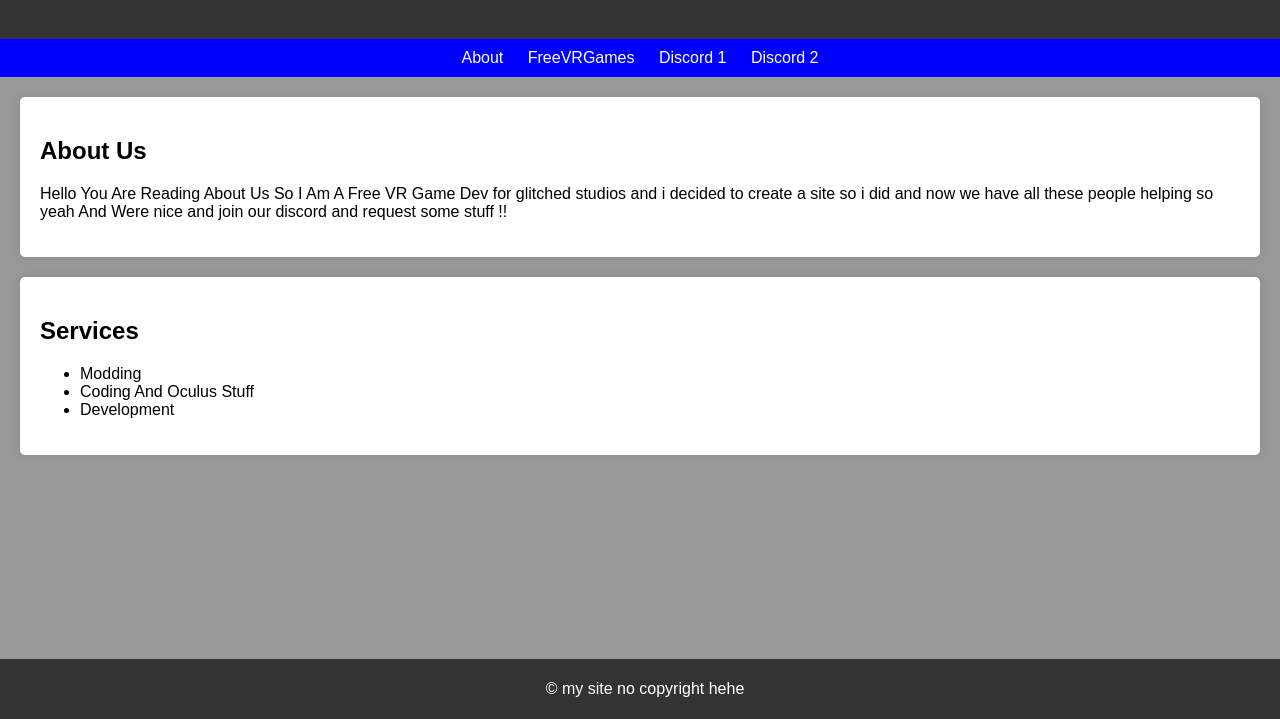
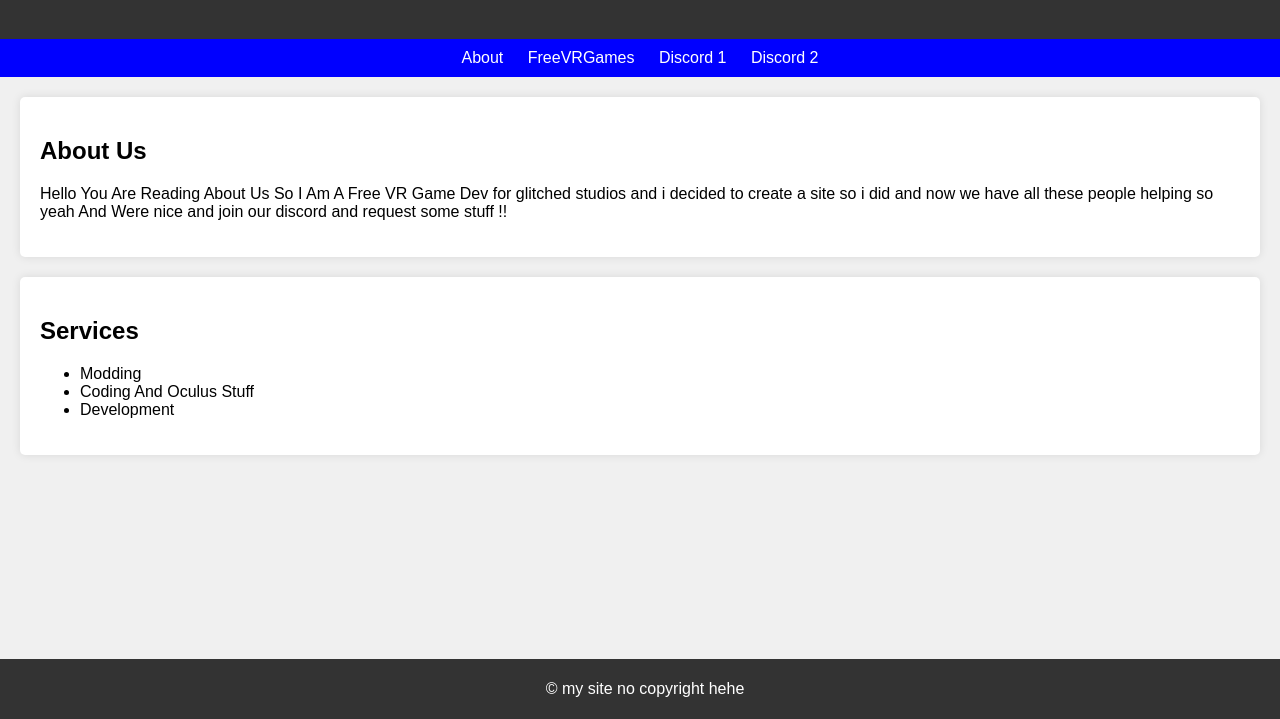
Before and after one commit to Glitched-Studios-Offical/Official-Website, a plain HTML site: page Andrews-House/about us/index.html in a window 1280 px wide. Shown: the part 81-800 px from the top of the page. Drawn offline with Linux system fonts and the light colour scheme.

Commit message:
Update index.html
Signed-off-by: AndrewClient <163045920+AndrewClient@users.noreply.github.com>

```diff
--- a/Andrews-House/about us/index.html
+++ b/Andrews-House/about us/index.html
@@ -9,7 +9,7 @@
             font-family: Arial, sans-serif;
             margin: 0;
             padding: 0;
-            background-color: #999;
+            background-color: #f0f0f0;
         }
         header {
             background-color: #333;
```
